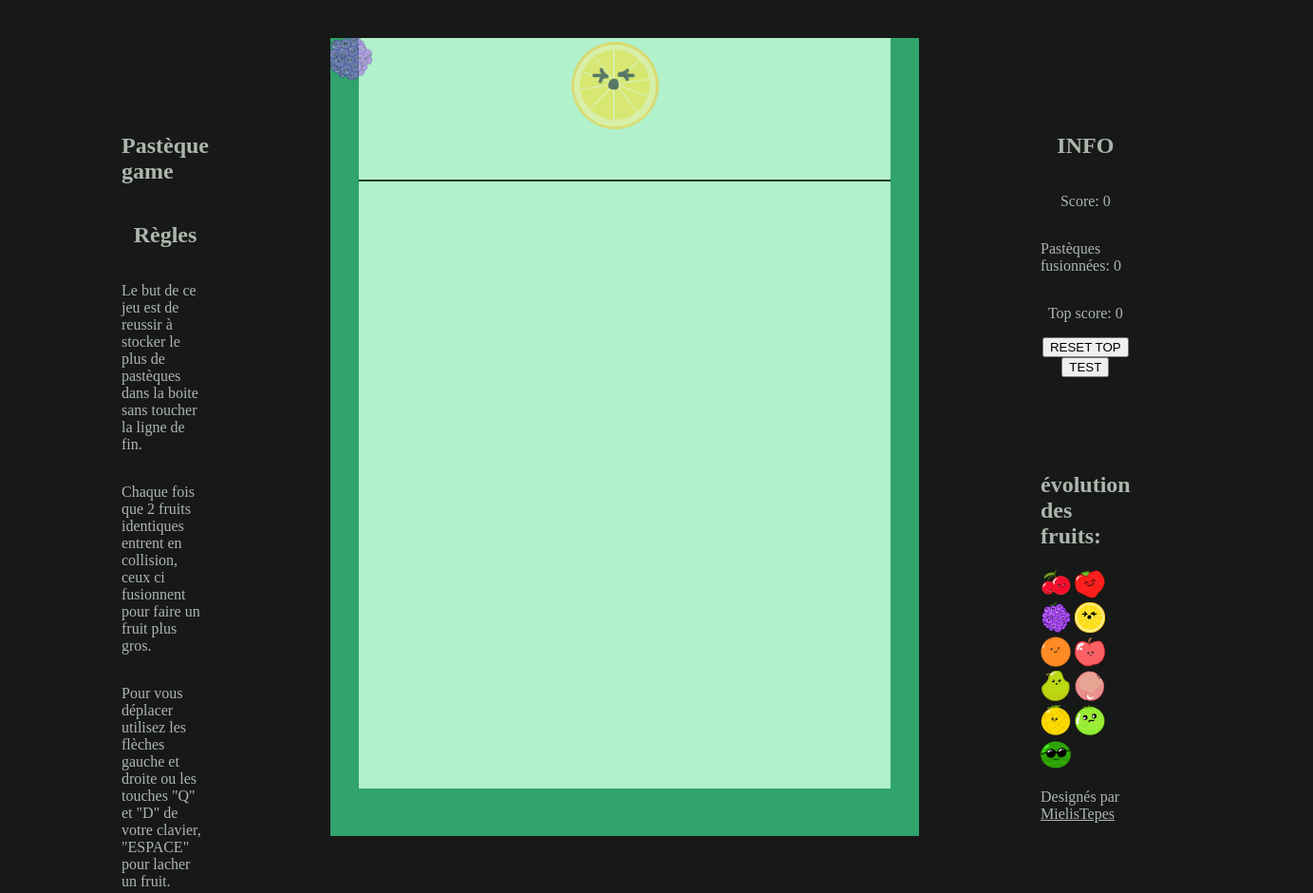
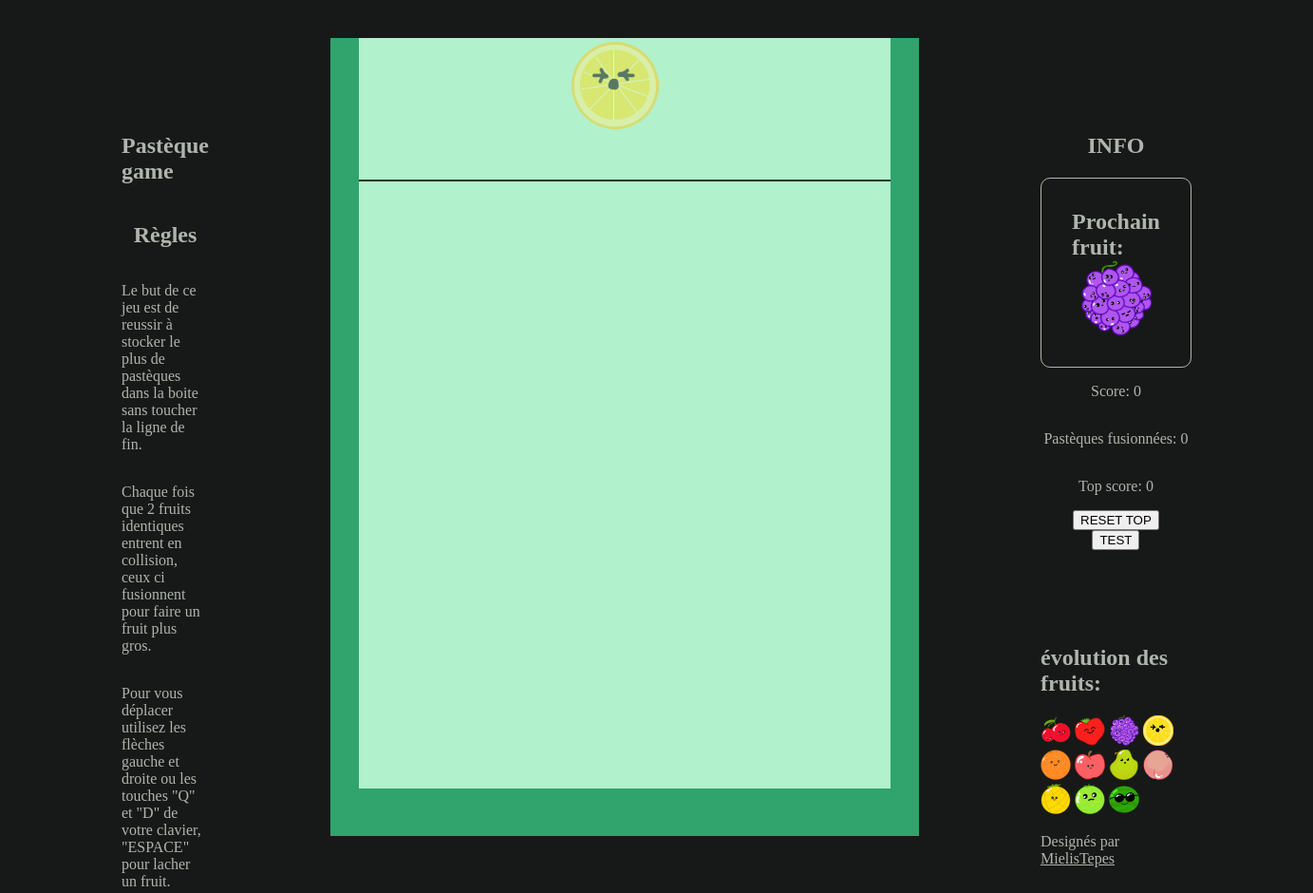
Before and after one commit to ybeneito/pasteques-game, a website built with Vite: page index.html in a window 1280 px wide. Shown: the top 940 px of the page at 95% size, 1383 px wide, since content can reach past the window. Built offline with nearby package versions, Linux system fonts and the light colour scheme; a web font is replaced by a local one.

Commit message:
test sfx & ajout de boite nextFruit

```diff
--- a/index.html
+++ b/index.html
@@ -20,12 +20,14 @@
       <div id="app"></div>
       <section class="flex margin-top">
         <h1>INFO</h1>
+        <div id="nextWrapper">
+          <h2 id="nextTittle">Prochain fruit: </h2>
+          <img src="" id="imgNext"  alt="prochain fruit">
+        </div>
         <p>Score: <span id="displayScore"></span></p>
         <p>Pastèques fusionnées: <span id="displayWatermelons"></span></p>
         <p>Top score: <span id="displayTopScore"></span></p>
         <button id="resetScore">RESET TOP</button>
-
-
         <button id="wireframe">TEST</button>
         <div class="margin-top">
           <h2>évolution des fruits: </h2>
--- a/main.js
+++ b/main.js
@@ -2,6 +2,23 @@ import { Engine, Render, Runner, World, Events, Bodies, Body, Sleeping } from "m
 import { AddNewFruit } from "./modules/addNewFruit"
 import { getBox } from "./modules/box"
 import { FRUITS } from "./modules/fruits"
+import { Howl } from "howler"
+
+
+/**
+  const pop = new Howl({
+  src: "/test1.wav"
+})
+
+const jump = new Howl({
+  src: "/test2.wav"
+})
+*/
+
+
+
+
+let nextImg = document.getElementById('imgNext')
 
 const resetScore = document.getElementById('resetScore')
 const displayScore = document.getElementById('displayScore')
@@ -46,7 +63,8 @@ getBox(world)
 let pair = AddNewFruit()
 let currentFruit = pair[0]
 let nextFruit = pair[1]
-World.add(world, pair)
+nextImg.setAttribute("src", `/${nextFruit.label}.png`)
+World.add(world, currentFruit)
 
 
 // Render de l'app
@@ -89,6 +107,7 @@ Runner.run(runner, engine)
       case "Space":
           disableAction = true;
           Sleeping.set(currentFruit, false)
+         // jump.play()
           setTimeout(() => {
 
               World.remove(world, nextFruit)
@@ -96,7 +115,8 @@ Runner.run(runner, engine)
 
               currentFruit = currentPair[0]
               nextFruit = currentPair[1]
-              World.add(world, [currentFruit, nextFruit])
+              nextImg.setAttribute("src", `/${nextFruit.label}.png`)
+              World.add(world, [currentFruit])
               disableAction = false;
           }, 1000);
           break;
@@ -122,6 +142,7 @@ Events.on(engine, 'collisionStart', (event) => {
   event.pairs.forEach(collision => {
     // Frits identiques
     if (collision.bodyA.label ===  collision.bodyB.label) {
+      // pop.play()
       // On retire les watermelon du terrain
       if(collision.bodyA.label === "watermelon") {
         const index = FRUITS.findIndex(fruit => fruit.label === collision.bodyA.label)
--- a/package.json
+++ b/package.json
@@ -12,6 +12,7 @@
     "vite": "^4.4.5"
   },
   "dependencies": {
+    "howler": "^2.2.4",
     "matter-js": "^0.19.0"
   }
 }
--- a/style.css
+++ b/style.css
@@ -26,6 +26,24 @@ a {
   width: 2rem;
 }
 
+#nextWrapper {
+  display: flex;
+  flex-direction: column;
+  align-items: center;
+  border: 1px solid #AFB5AD;
+  border-radius: 10px;
+  padding: 2rem;
+}
+
+#nextTittle {
+  margin: 0;
+}
+
+#imgNext {
+  width: 5rem;
+  height: 5rem;
+}
+
 footer {
   display: flex;
   justify-content: space-around;
```
Also changed, not shown: 3 other files.
